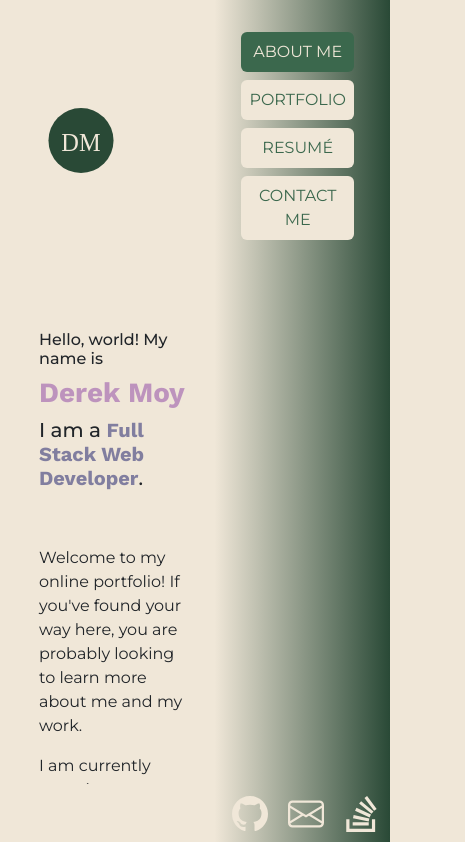
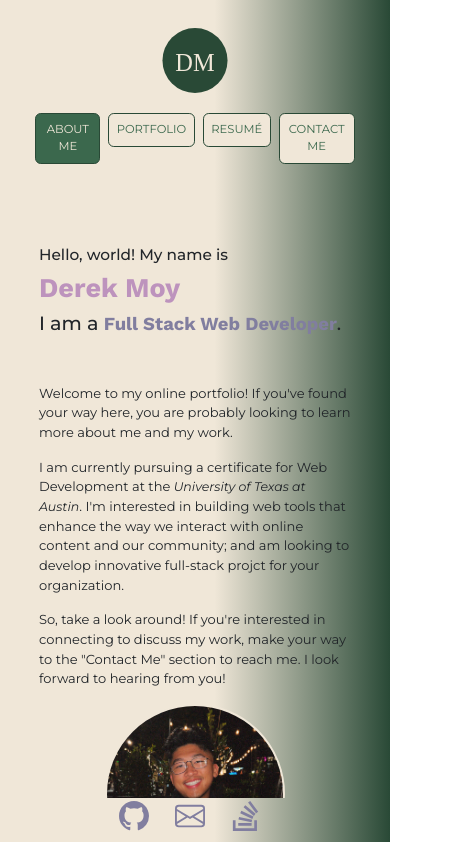
Before and after one commit to dymoy/react-portfolio, a React (Vite) app: page / in a window 390 px wide. Shown: the top 842 px of the page, 465 px wide, since content can reach past the window. Built offline with nearby package versions, Linux system fonts and the light colour scheme.

Commit message:
Made About page responsive.

```diff
--- a/src/components/Header.jsx
+++ b/src/components/Header.jsx
@@ -10,9 +10,9 @@ const isHome = () => {
 
 export default function Header() {
     return (
-        <header>
+        <header className='d-flex flex-wrap justify-content-between'>
             {/* Present name */}
-            <div className='d-flex justify-content-center align-items-center'>
+            <div className='header-div'>
                 <img src={Logo} alt="logo" className='logo'/>
                 <h1 id="header-name" className={
                     'm-0' +
@@ -20,7 +20,9 @@ export default function Header() {
                 }>Derek Moy</h1>
             </div>
             {/* Present navbar with titles corresponding to different sections of the portfolio */}
-            <Navigation />
+            <div className='navigation my-auto'>
+                <Navigation />
+            </div>
         </header>
     );
 }
--- a/src/components/Navigation.jsx
+++ b/src/components/Navigation.jsx
@@ -12,10 +12,11 @@ export default function Navigation() {
     const creamHex = "#F0E7D8";
 
     return (
-        <nav className="navbar navbar-expand-lg">
+        <nav className="navbar navbar-expand">
             <div className="container-fluid">
-                <ul className="navbar-nav me-auto mb-2 mb-lg-0">
+                <ul className="navbar-nav me-auto">
                     {navbar.map((item) => (
+                        <li className='nav-item' key={item.name}>
                             <NavLink
                                 key={item.name}
                                 to={item.href}
@@ -28,6 +29,7 @@ export default function Navigation() {
                                 className='nav-link mx-1 my-1 p-2 text-center rounded'>
                                 {item.name}
                             </NavLink>
+                        </li>
                     ))}
                 </ul>
             </div>
--- a/src/index.css
+++ b/src/index.css
@@ -19,9 +19,6 @@ body {
 
 /* HEADER */
 header {
-    display: flex;
-    justify-content: space-between;
-    align-items: center;
     position: sticky;
     width: 100%;
     margin: 0 auto;
@@ -33,7 +30,7 @@ header {
 }
 
 .is-home {
-    visibility: hidden;
+    display: none;
 }
 
 #header-name {
@@ -46,6 +43,10 @@ header {
     height: 81px;
 }
 
+.nav-item a {
+    border: 1px solid var(--green)
+}
+
 /* FOOTER */
 footer {
     display: flex;
@@ -53,10 +54,10 @@ footer {
     align-items: center;
     position: fixed;
     width: 100%;
-    margin: 0 auto;
+    margin: 0 0;
     bottom: 0;
     left: 0;
-    padding: 0px;
+    padding: 0 10px 10px 0;
     height: auto;
     z-index: 99;
     background-image: linear-gradient(to right, var(--cream), var(--cream) 55%, var(--green) 100%, var(--green));
@@ -145,7 +146,6 @@ footer svg {
 }
 
 /* PORTFOLIO */
-/* .projects, */
 .skills-div {
     margin-bottom: 50px;
 }
@@ -227,3 +227,33 @@ footer svg {
 .form-submit-btn:hover {
     background: var(--green);
 }
+
+@media screen and (max-width: 800px) {
+    * {
+        font-size: .96em;
+    }
+
+    .header-div {
+        margin: 0px auto;
+    }
+
+    .navigation {
+        margin: 0px auto;
+    }
+
+    #pic {
+        width: 180px;
+        height: 180px;
+        border: 2px solid var(--cream);
+    }
+
+    footer {
+        justify-content: center;
+    }
+
+    footer svg {
+        height: 30px;
+        margin: 3px 10px;
+        fill: var(--cool-gray);
+    }
+}
--- a/src/pages/About.jsx
+++ b/src/pages/About.jsx
@@ -3,7 +3,7 @@ import { NavLink } from 'react-router-dom';
 
 export default function About() {
     return (
-        <section id="about" className='section d-flex justify-content-between align-items-center'>
+        <section id="about" className='section d-flex flex-wrap justify-content-between align-items-center'>
             <div id="about-content-container" className="col-md-7 text-dark">
                 <h6>Hello, world! My name is</h6>
                 <h1 id="full-name" className='type-animate'>Derek Moy</h1>
@@ -12,17 +12,16 @@ export default function About() {
                 <p>Welcome to my online portfolio! If you've found your way here, you are probably looking to learn more about me and my work.</p>
                 <p>I am currently pursuing a certificate for Web Development at the <i>University of Texas at Austin</i>. I'm interested in building web tools that enhance the way we interact with online content and our community; and am looking to develop innovative full-stack projct for your organization.</p>
                 <p>So, take a look around! If you're interested in connecting to discuss my work, make your way to the "Contact Me" section to reach me. I look forward to hearing from you! </p>
-                <br/><br/>
-                <div>
+                {/* <div>
                     <NavLink
                         key="PORTFOLIO"
                         to="/portfolio"
                         className='about-btn'>
                         View Projects &#x2192;
                     </NavLink>
-                </div>
+                </div> */}
             </div>
-            <div id="about-pic-container" className='col-md-3 d-flex justify-content-center'>
+            <div id="about-pic-container" className='col-md-3 d-flex justify-content-center mx-auto mt-0 mb-5'>
                 <img id="pic" src={ProfilePic} alt="Profile Picture" />
             </div>
         </section>
```
Lines whose indentation alone changed are shown as unchanged.
